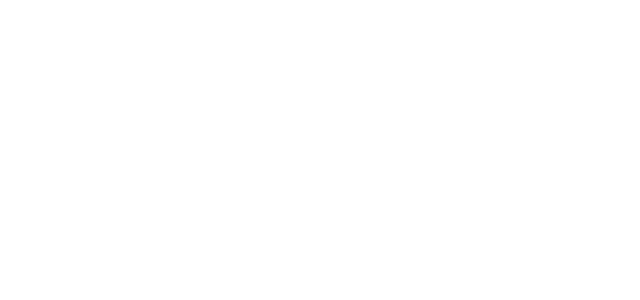
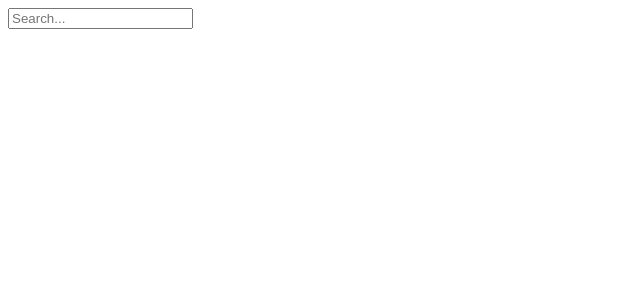
Before and after one commit to HongKeunAhn/mountain-weather-app, a React (Create React App) app: page / in a window 1280 px wide. Shown: the top 300 px of the page, without its empty margins (0-640 px from the left). Built offline with nearby package versions, Linux system fonts and the light colour scheme.

Commit message:
화면 퍼블리싱

```diff
--- a/src/App.css
+++ b/src/App.css
@@ -1,38 +1,5 @@
-.App {
-  text-align: center;
+html,
+body {
+  width: 100%;
+  height: 100%;
 }
-
-.App-logo {
-  height: 40vmin;
-  pointer-events: none;
-}
-
-@media (prefers-reduced-motion: no-preference) {
-  .App-logo {
-    animation: App-logo-spin infinite 20s linear;
-  }
-}
-
-.App-header {
-  background-color: #282c34;
-  min-height: 100vh;
-  display: flex;
-  flex-direction: column;
-  align-items: center;
-  justify-content: center;
-  font-size: calc(10px + 2vmin);
-  color: white;
-}
-
-.App-link {
-  color: #61dafb;
-}
-
-@keyframes App-logo-spin {
-  from {
-    transform: rotate(0deg);
-  }
-  to {
-    transform: rotate(360deg);
-  }
-}
--- a/src/App.js
+++ b/src/App.js
@@ -1,7 +1,49 @@
+import React, { useState } from 'react';
+import { fetchWeather } from './api/fetchWeather';
 import './App.css';
 
 function App() {
-  return <div></div>;
+  const [query, setQuery] = useState('');
+  const [weather, setWeather] = useState({});
+
+  const search = async (e) => {
+    if (e.key === 'Enter') {
+      const response = await fetchWeather(query);
+      setWeather(response);
+      setQuery('');
+    }
+  };
+
+  return (
+    <div>
+      <input
+        type='text'
+        placeholder='Search...'
+        value={query}
+        onChange={(e) => setQuery(e.target.value)}
+        onKeyPress={search}
+      />
+      {weather.main && (
+        <div>
+          <h2>
+            <span>{weather.name}</span>
+            <sup>{weather.sys.country}</sup>
+          </h2>
+          <div>
+            {Math.round(weather.main.temp)}
+            <sup>&deg;C</sup>
+          </div>
+          <div>
+            <img
+              src={`https://openweathermap.org/img/wn/${weather.weather[0].icon}@2x.png`}
+              alt={weather.weather[0].main}
+            />
+            <p>{weather.weather[0].description}</p>
+          </div>
+        </div>
+      )}
+    </div>
+  );
 }
 
 export default App;
```
